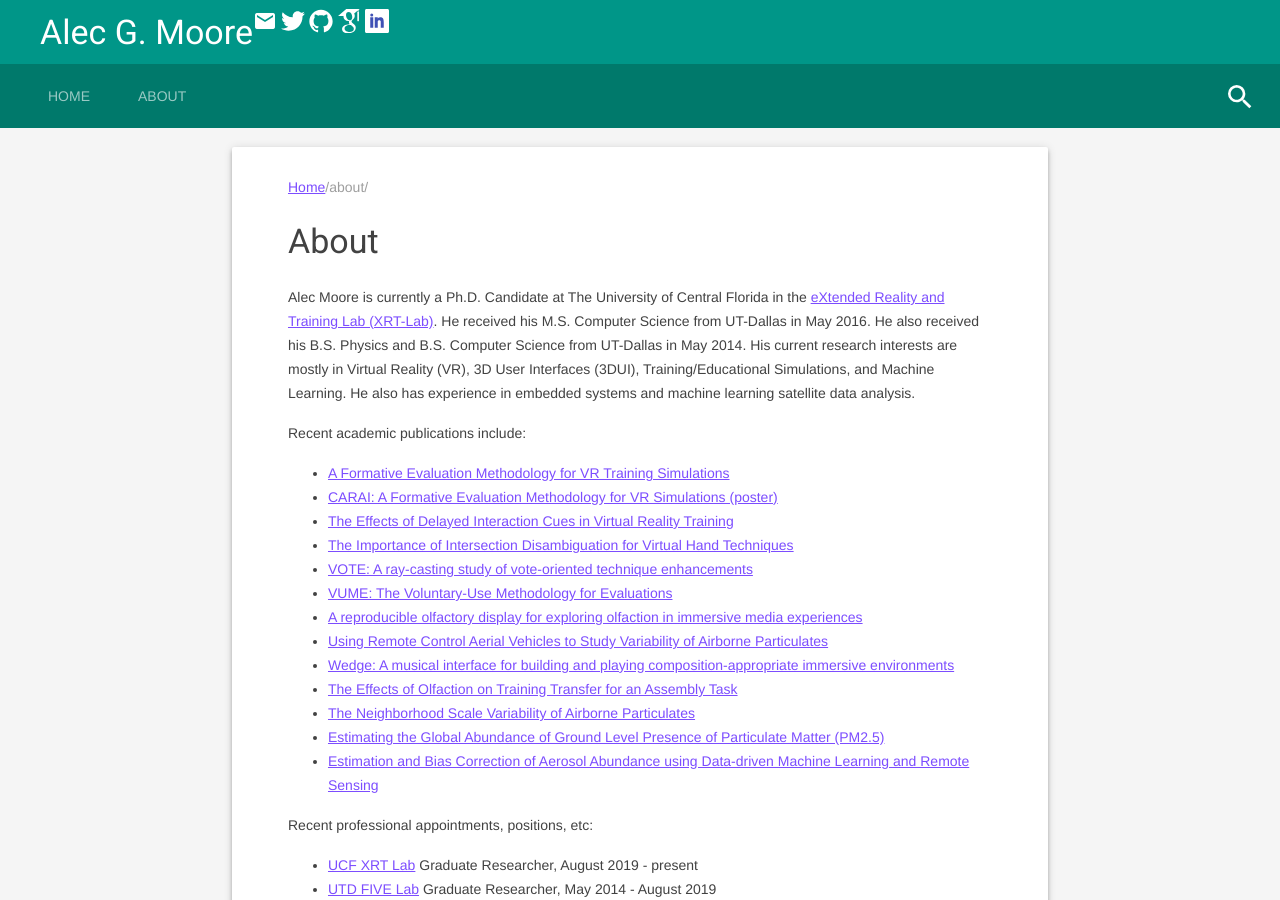
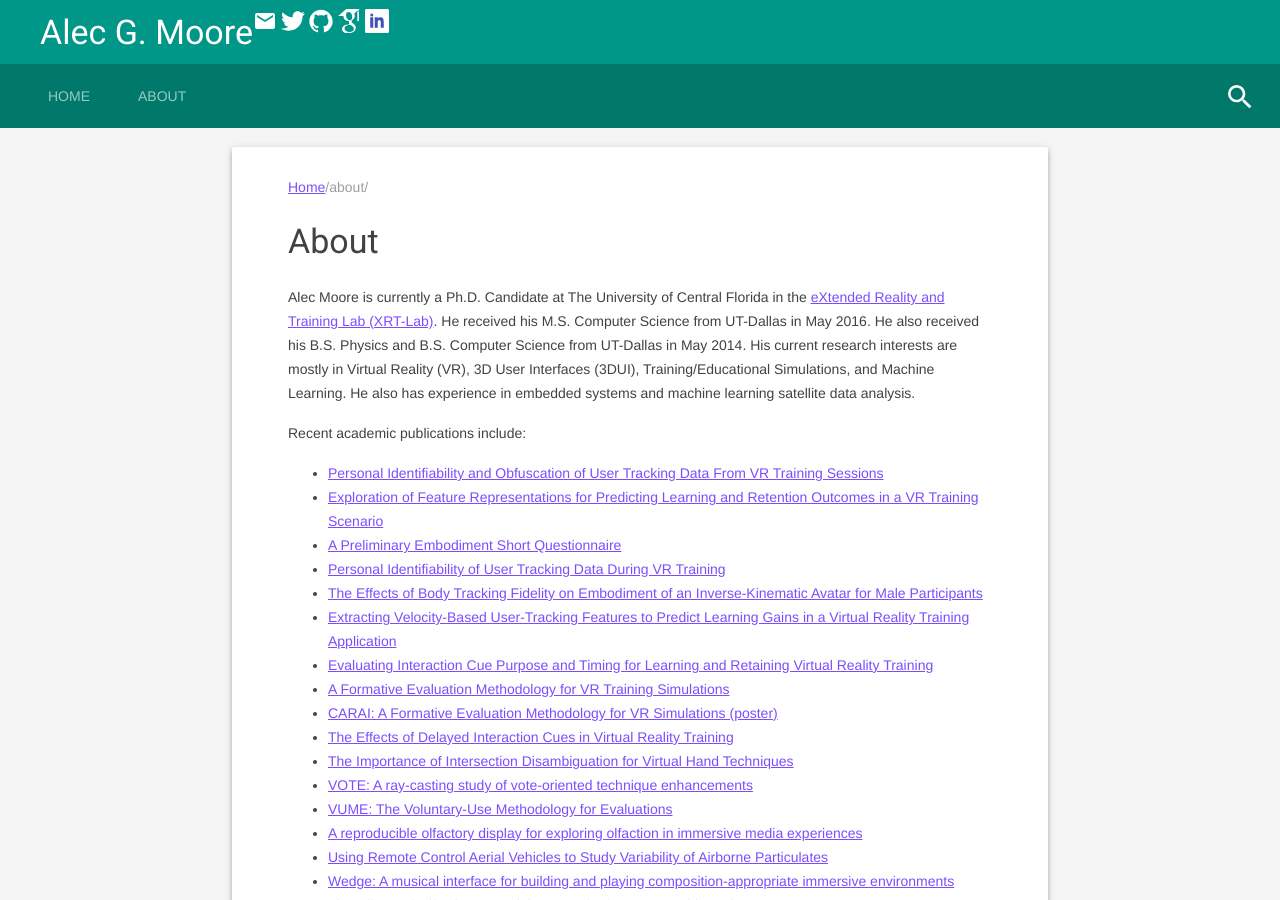
Before and after one commit to tapiralec/tapiralec.github.io, a Jekyll site: the page built from about.html, in a window 1280 px wide and 900 px high. Built offline with Jekyll 4.4.1, drawn with Linux system fonts in a browser that asks for light colours.

Commit message:
Added some recent publications

```diff
--- a/about.html
+++ b/about.html
@@ -22,6 +22,13 @@ permalink: /about/
           <p>
 	    Recent academic publications include:
 	    <ul>
+		<li><a href="https://ieeexplore.ieee.org/abstract/document/9583839">Personal Identifiability and Obfuscation of User Tracking Data From VR Training Sessions</a></li>
+		<li><a href="https://www.mdpi.com/2504-2289/5/3/29">Exploration of Feature Representations for Predicting Learning and Retention Outcomes in a VR Training Scenario </a></li>
+		<li><a href="https://www.frontiersin.org/articles/10.3389/frvir.2021.647896/full">A Preliminary Embodiment Short Questionnaire</a></li>
+		<li><a href="https://ieeexplore.ieee.org/abstract/document/9419165">Personal Identifiability of User Tracking Data During VR Training</a></li>
+		<li><a href="https://ieeexplore.ieee.org/abstract/document/9284776">The Effects of Body Tracking Fidelity on Embodiment of an Inverse-Kinematic Avatar for Male Participants</a></li>
+		<li><a href="https://ieeexplore.ieee.org/abstract/document/9284660">Extracting Velocity-Based User-Tracking Features to Predict Learning Gains in a Virtual Reality Training Application</a></li>
+		<li><a href="https://dl.acm.org/doi/abs/10.1145/3385959.3418448">Evaluating Interaction Cue Purpose and Timing for Learning and Retaining Virtual Reality Training</a></li>
 		<li><a href="https://ieeexplore.ieee.org/abstract/document/9090539">A Formative Evaluation Methodology for VR Training Simulations</a></li>
 		<li><a href="https://ieeexplore.ieee.org/abstract/document/9090410">CARAI: A Formative Evaluation Methodology for VR Simulations (poster)</a></li>
 		<li><a href="https://ieeexplore.ieee.org/abstract/document/8943611">The Effects of Delayed Interaction Cues in Virtual Reality Training</a></li>
```
